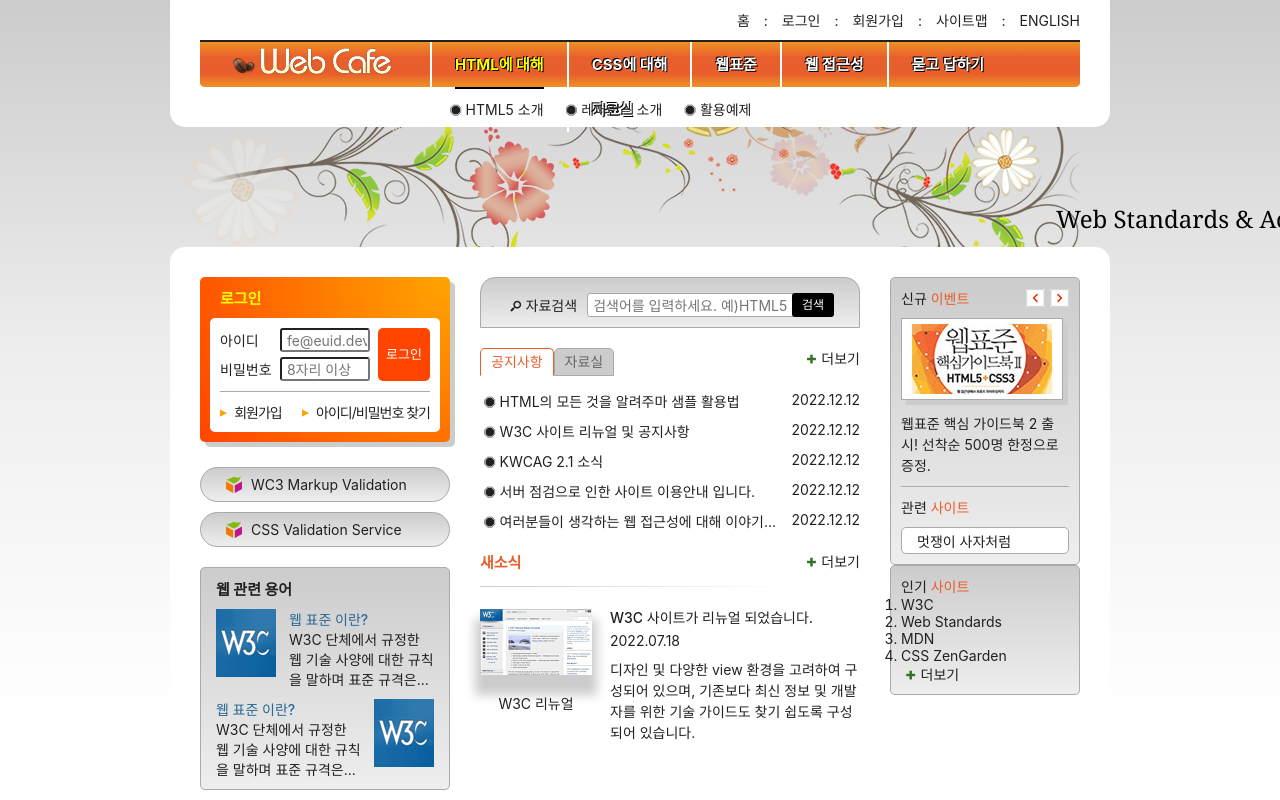
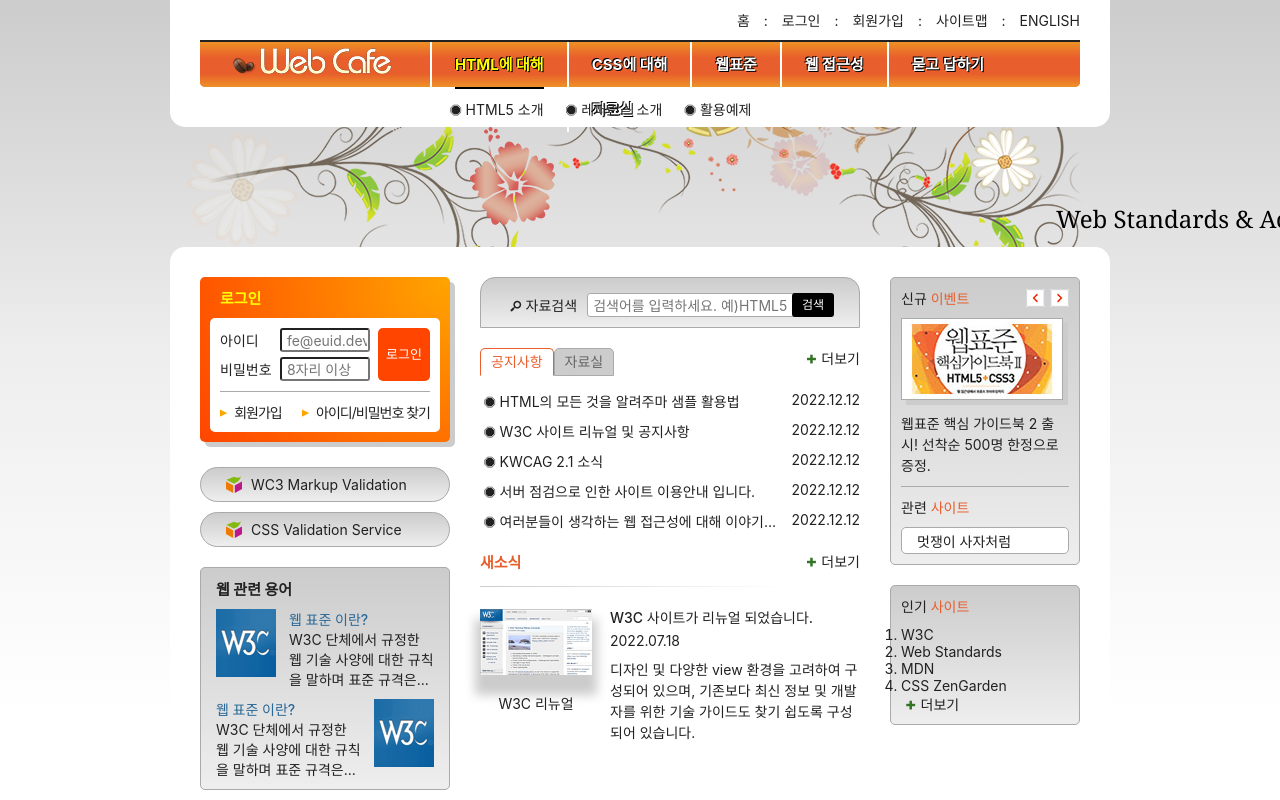
Before and after one commit to luvdo0112/HTML5, a plain HTML site: page index.html in a window 1280 px wide. Shown: the top 800 px of the page. Drawn offline with Linux system fonts and the light colour scheme; a script that the page names is missing; a web font is replaced by a local one.

Commit message:
margin 관련 유틸리티 추가

```diff
--- a/index.html
+++ b/index.html
@@ -317,7 +317,7 @@
       <div class="gradient-effect margin-top-default">
         <section class="favorite">
           <h2 class="favorite-title">인기 <span class="accent-color">사이트</span></h2>
-          <ol class="favorite-list">
+          <ol class="favorite-list margin-top-normal">
             <li class="no1"><a href="/">W3C</a><em class="up"><span class="a11y-hidden">순위 상승</span></em></li>
             <li class="no2"><a href="/">Web Standards</a><em class="down"><span class="a11y-hidden">순위 하락</span></em></li>
             <li class="no3"><a href="/">MDN</a><em class="stop"><span class="a11y-hidden">순위 변동 없음</span></em></li>
--- /dev/null
+++ b/styles/module.css
@@ -0,0 +1,21 @@
+.gradient-effect {
+  background: #ccc linear-gradient(to bottom, #ccc, #eee);
+  border: 1px solid #aaa;
+  border-radius: 5px;
+  padding: 10px;
+}
+.accent-color {
+  color: #e85e2c;
+}
+.margin-top-default {
+  margin-top: 20px;
+}
+.margin-top-thin {
+  margin-top: 5px;
+}
+.margin-top-normal {
+  margin-top: 10px;
+}
+.margin-top-large {
+  margin-top: 15px;
+}
--- a/styles/style.css
+++ b/styles/style.css
@@ -2,6 +2,7 @@
 @import url(./reset.css);
 @import url(./fonts.css);
 @import url(./fontello.css);
+@import url(./module.css);
 
 /* 숨김 컨텐츠 */
 .a11y-hidden, legend {
```
